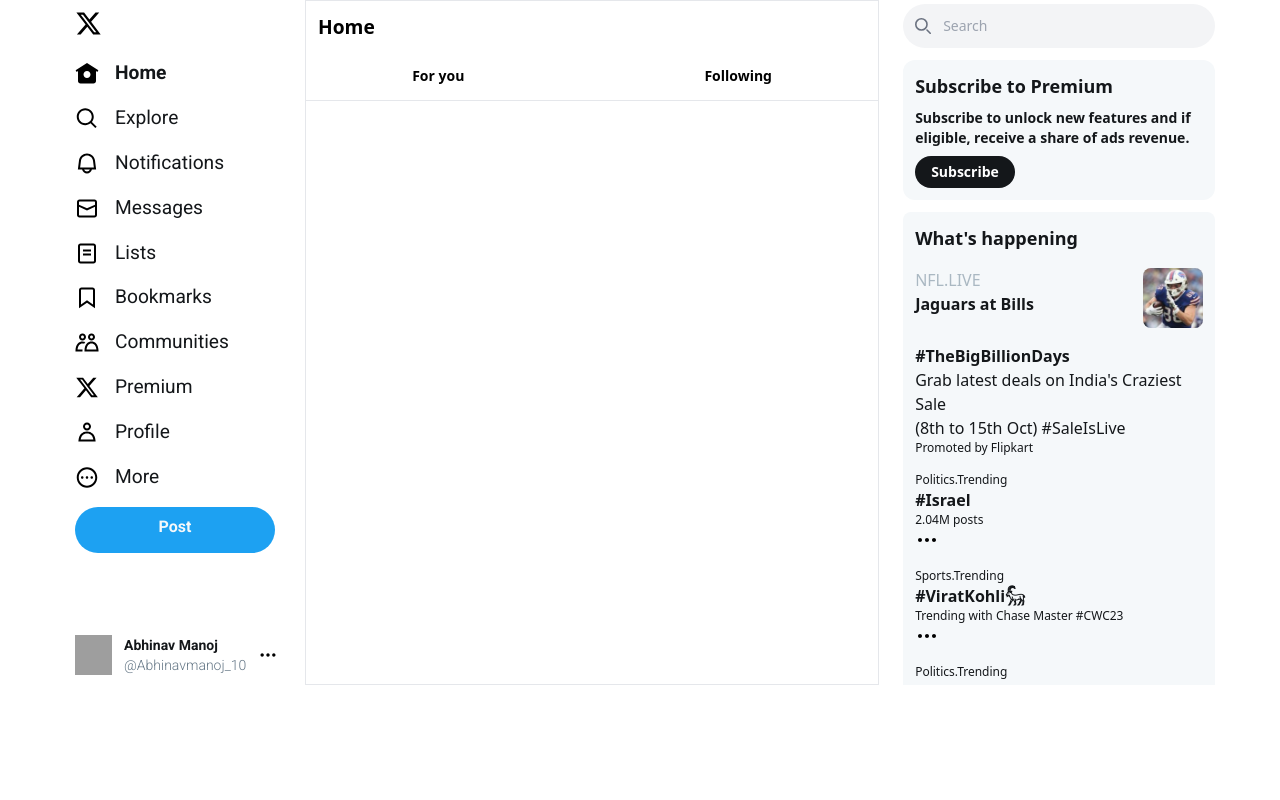
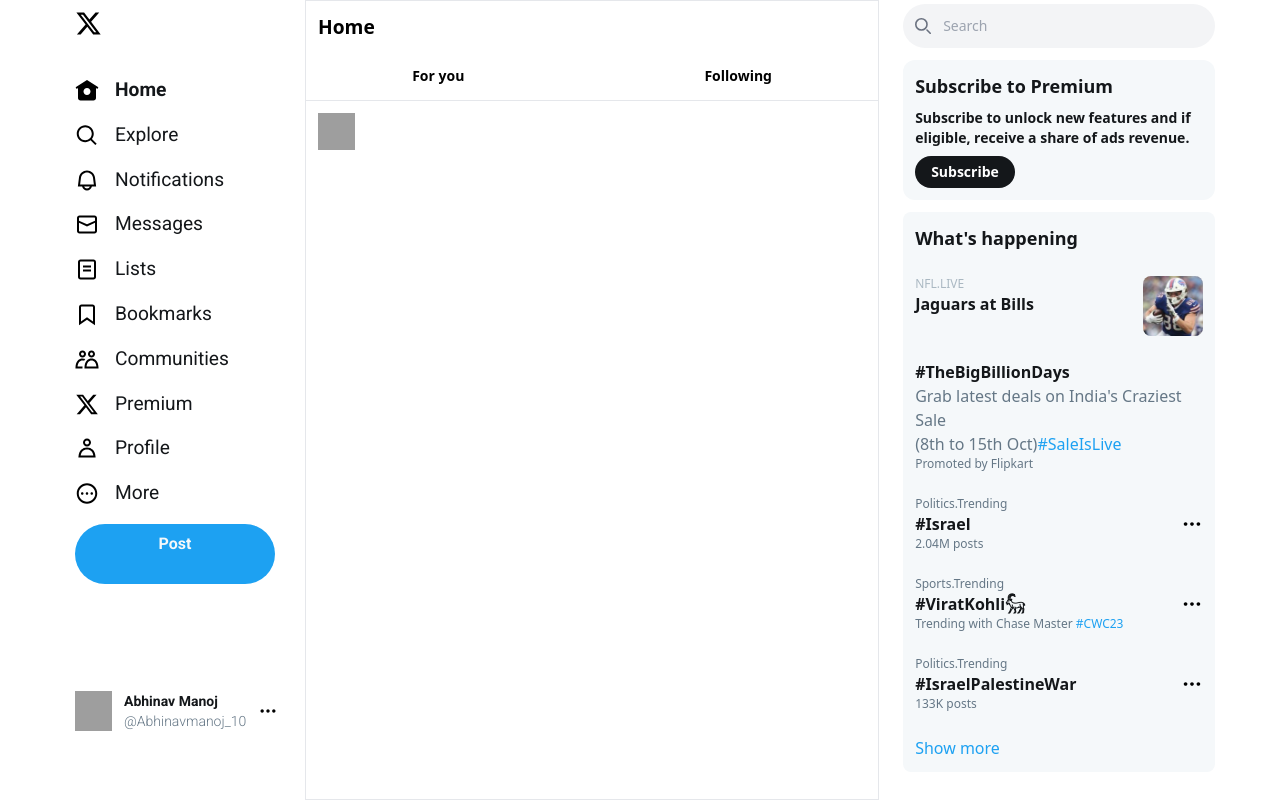
Before and after one commit to Abhinavmanoj007/Twitter, a website: page index.html in a window 1280 px wide. Drawn offline with Linux system fonts and the light colour scheme; grey boxes are pictures that could not be loaded.

Commit message:
leftSide

```diff
--- a/index.html
+++ b/index.html
@@ -15,7 +15,7 @@
 
   <body>
     <!-- MAIN DIV -->
-    <div class="h-[685px] flex w-[1150px] bg-white mx-auto">
+    <div class="h-screen flex w-[1150px] bg-white mx-auto">
       <!-- LEFT SIDEBAR -->
       <aside
         class="p-2.5 w-[250px] h-full font-roboto text-[1.2rem] font-normal text-black flex flex-col gap-4 sticky top-0"
@@ -215,6 +215,18 @@
             </nav>
           </div>
         </header>
+        <div class="h-[110px] flex flex-col p-3">
+          <div class="flex">
+            <img
+              class="w-[37px] h-[37px]"
+              src="https://ik.imagekit.io/8vdv1tq52/Me.png?updatedAt=1696611426641"
+              alt=""
+            />
+            <div>
+
+            </div>
+          </div>
+        </div>
       </main>
       <!-- RIGHT SIDE -->
       <aside
@@ -256,9 +268,7 @@
             />
           </div>
         </form>
-        <div
-          class="overflow-auto overflow: -moz-scrollbars-none flex flex-col gap-3"
-        >
+        <div class="overflow-auto no-scrollbar flex flex-col gap-3">
           <div class="bg-xxlightGray p-3 rounded-xl flex flex-col gap-2">
             <h1 class="font-bold text-lg">Subscribe to Premium</h1>
             <h3 class="text-sm font-bold">
@@ -274,11 +284,11 @@
             </div>
           </div>
           <!-- BELOW SUBSCRIPTION -->
-          <div class="bg-xxlightGray p-3 rounded-lg flex flex-col gap-4">
+          <div class="bg-xxlightGray p-3 rounded-lg flex flex-col gap-6">
             <h1 class="font-bold text-lg">What's happening</h1>
             <div class="flex justify-between">
               <div>
-                <h2 class="text-lightGray">NFL.LIVE</h2>
+                <h2 class="text-lightGray text-xs">NFL.LIVE</h2>
                 <h2 class="font-bold">Jaguars at Bills</h2>
               </div>
               <img
@@ -289,22 +299,22 @@
             </div>
             <div>
               <h1 class="font-bold">#TheBigBillionDays</h1>
-              <h2>
+              <h2 class="text-darkGray">
                 Grab latest deals on India's Craziest Sale<br />(8th to 15th
-                Oct) #SaleIsLive
+                Oct)<span class="text-blue">#SaleIsLive</span>
               </h2>
-              <p class="text-xs">Promoted by Flipkart</p>
+              <p class="text-xs text-darkGray">Promoted by Flipkart</p>
             </div>
-            <div>
+            <div class="flex justify-between">
               <div>
-                <p class="text-xs">Politics.Trending</p>
+                <p class="text-xs text-darkGray">Politics.Trending</p>
                 <h3 class="font-bold">#Israel</h3>
-                <p class="text-xs">2.04M posts</p>
+                <p class="text-xs text-darkGray">2.04M posts</p>
               </div>
               <svg
                 viewBox="0 0 24 24"
                 aria-hidden="true"
-                class="w-[24px] r-4qtqp9 r-yyyyoo r-1xvli5t r-dnmrzs r-bnwqim r-1plcrui r-lrvibr r-1hdv0qi"
+                class="w-[22px] r-4qtqp9 r-yyyyoo r-1xvli5t r-dnmrzs r-bnwqim r-1plcrui r-lrvibr r-1hdv0qi"
               >
                 <g>
                   <path
@@ -313,16 +323,19 @@
                 </g>
               </svg>
             </div>
-            <div>
+            <div class="flex justify-between">
               <div>
-                <p class="text-xs">Sports.Trending</p>
+                <p class="text-xs text-darkGray">Sports.Trending</p>
                 <h3 class="font-bold">#ViratKohli𓃵</h3>
-                <p class="text-xs">Trending with Chase Master #CWC23</p>
+                <p class="text-xs text-darkGray">
+                  Trending with Chase Master
+                  <span class="text-blue">#CWC23</span>
+                </p>
               </div>
               <svg
                 viewBox="0 0 24 24"
                 aria-hidden="true"
-                class="w-[24px] r-4qtqp9 r-yyyyoo r-1xvli5t r-dnmrzs r-bnwqim r-1plcrui r-lrvibr r-1hdv0qi"
+                class="w-[22px] r-4qtqp9 r-yyyyoo r-1xvli5t r-dnmrzs r-bnwqim r-1plcrui r-lrvibr r-1hdv0qi"
               >
                 <g>
                   <path
@@ -331,16 +344,16 @@
                 </g>
               </svg>
             </div>
-            <div>
+            <div class="flex justify-between">
               <div>
-                <p class="text-xs">Politics.Trending</p>
+                <p class="text-xs text-darkGray">Politics.Trending</p>
                 <h3 class="font-bold">#IsraelPalestineWar</h3>
-                <p class="text-xs">133K posts</p>
+                <p class="text-xs text-darkGray">133K posts</p>
               </div>
               <svg
                 viewBox="0 0 24 24"
                 aria-hidden="true"
-                class="w-[24px] r-4qtqp9 r-yyyyoo r-1xvli5t r-dnmrzs r-bnwqim r-1plcrui r-lrvibr r-1hdv0qi"
+                class="w-[22px] r-4qtqp9 r-yyyyoo r-1xvli5t r-dnmrzs r-bnwqim r-1plcrui r-lrvibr r-1hdv0qi"
               >
                 <g>
                   <path
@@ -349,7 +362,7 @@
                 </g>
               </svg>
             </div>
-            <h1>Show more</h1>
+            <h1 class="text-blue">Show more</h1>
           </div>
         </div>
       </aside>
--- a/input.css
+++ b/input.css
@@ -1,3 +1,19 @@
 @tailwind base;
 @tailwind components;
 @tailwind utilities;
+
+
+@layer utilities {
+    @variants responsive {
+      /* Hide scrollbar for Chrome, Safari and Opera */
+      .no-scrollbar::-webkit-scrollbar {
+          display: none;
+      }
+
+      /* Hide scrollbar for IE, Edge and Firefox */
+      .no-scrollbar {
+          -ms-overflow-style: none;  /* IE and Edge */
+          scrollbar-width: none;  /* Firefox */
+      }
+    }
+  }
```
Also changed, not shown: css/main.css.
